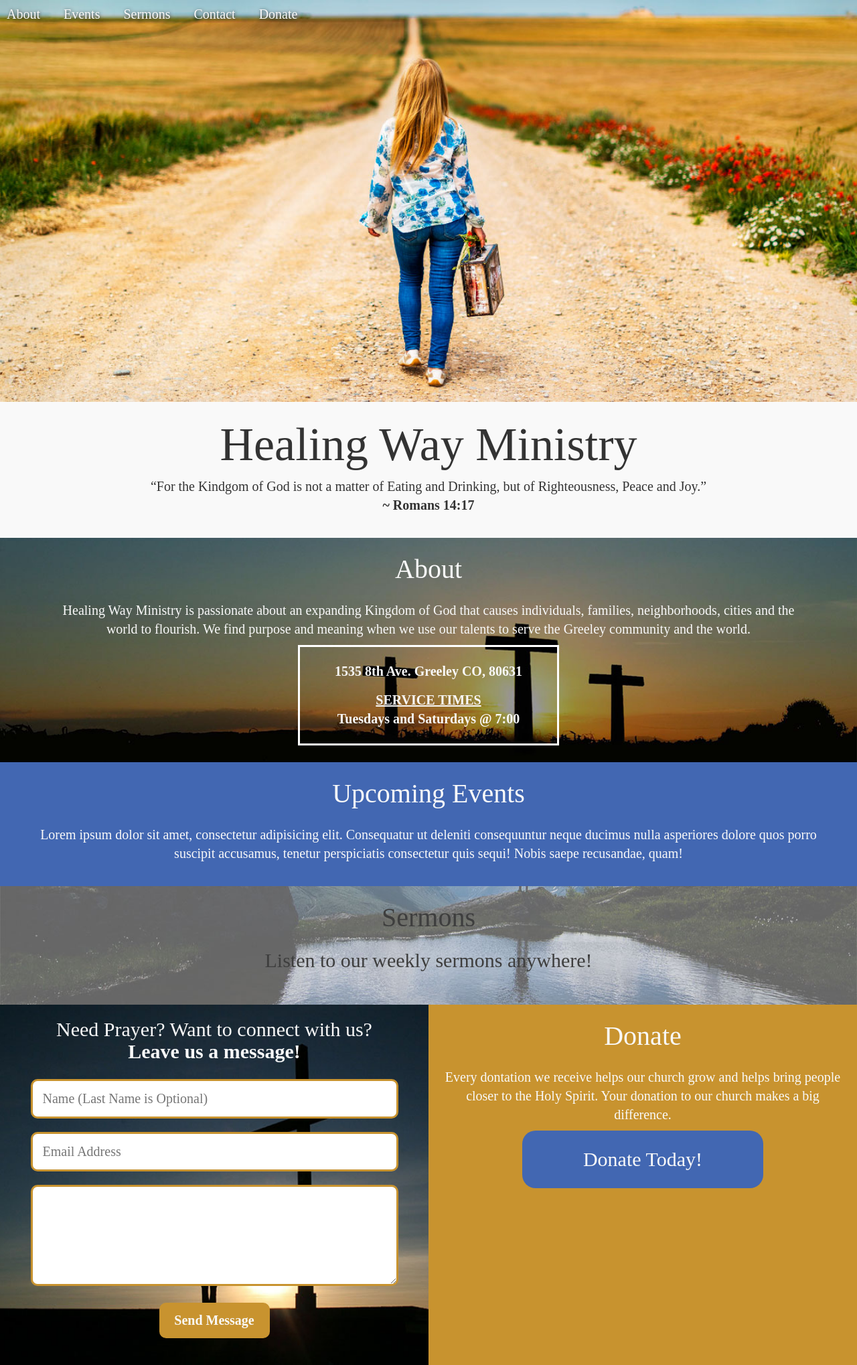
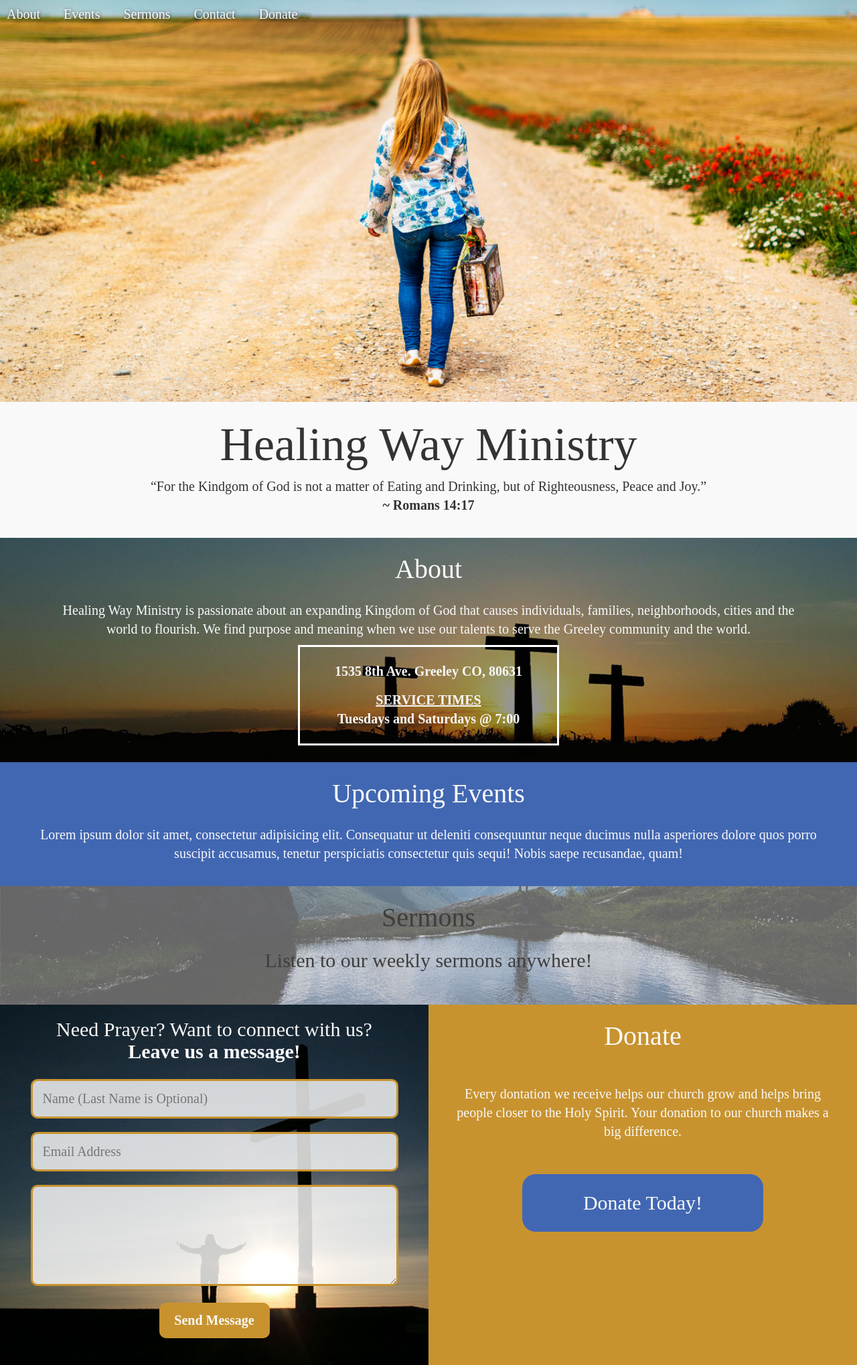
Before and after one commit to JWizerd/healing_way_ministry, a Jekyll site: the page built from index.html, in a window 1280 px wide. Shown: the whole page at 67% size. Built offline with Jekyll 4.4.1, drawn with Linux system fonts in a browser that asks for light colours; nearby versions of some CDN libraries; some web fonts are replaced.

Commit message:
transparent bg color for form

```diff
--- a/assets/css/main.scss
+++ b/assets/css/main.scss
@@ -231,6 +231,7 @@ input, textarea {
   color: $smokey;
   width: 90%;
   margin: 0 auto 20px auto;
+  background-color: rgba(255, 255, 255, 0.8);
 }
 
 textarea:focus, input:focus{
@@ -248,6 +249,11 @@ footer {
 #donate {
   color: $cloudy;
   text-align: center;
+  position: relative;
+}
+
+#donate p {
+  margin: 50px 20px;
 }
 
 .btn-donate {
```
Also changed, not shown: 1 other file.
